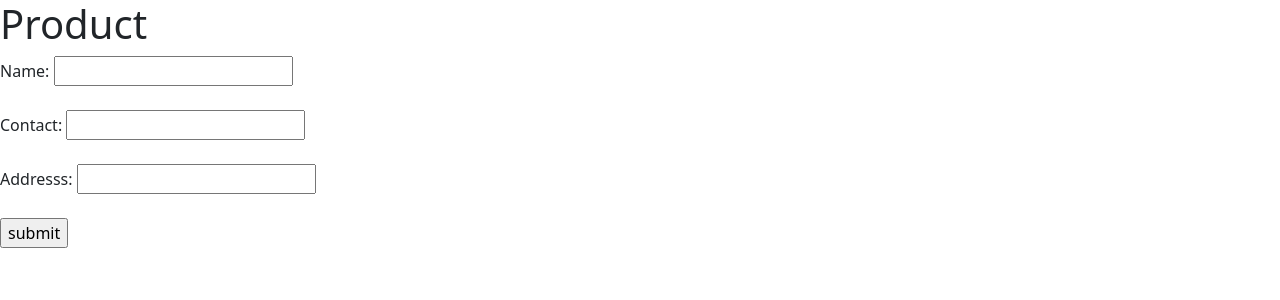
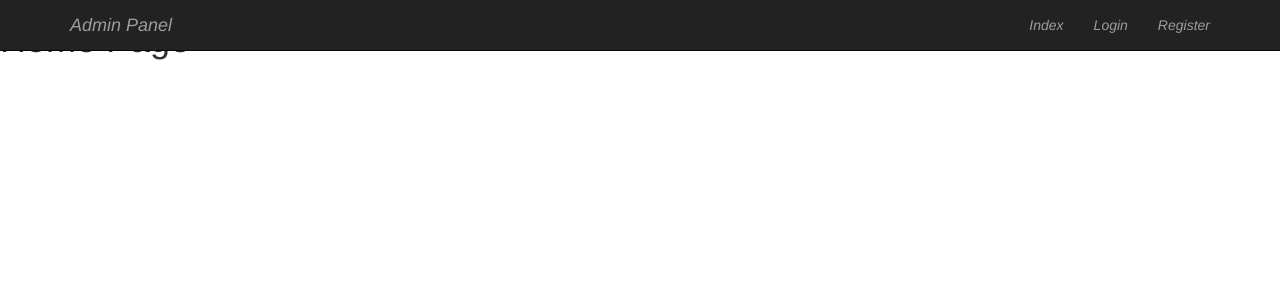
Before and after one commit to Geetha-Sekarr/Python, a Django app: page /Users in a window 1280 px wide. Shown: the top 300 px of the page. Run offline with Django 5.2, Linux system fonts and the light colour scheme; some libraries are stand-ins or nearby versions.

Commit message:
15-02-2025

```diff
--- a/myapp/templates/base.html
+++ b/myapp/templates/base.html
@@ -1,7 +1,9 @@
 {% include 'header.html'%}
+{% include 'navbar.html'%}
+
 <html>
     <head>
-        <title>Myapp</title>
+        <title>Navbar</title>
     </head>
     <body>
         {% block content %}
@@ -9,8 +11,3 @@
         {% endblock %}
     </body>
 </html>
-<script>
-    $(document).ready(function(){
-        $(".alert").hide(4000);
-    });
-</script>
--- /dev/null
+++ b/myapp/templates/css/style.css
@@ -0,0 +1,7 @@
+.navabar{
+   font-family:'Times New Roman';
+   padding:5px;
+}
+.color{
+    background-color:#006400;
+}
--- a/myapp/templates/header.html
+++ b/myapp/templates/header.html
@@ -1,3 +1,4 @@
 {% load static %}
 <link rel="stylesheet" href="{% static 'css/bootstrap.min.css' %}">
-<script src="{% static 'jquery/jquery.min.js'%}"></script>
+<link rel="stylesheet" href="{% static 'css/style.css'%}">
+<link rel="stylesheet" href="{% static 'myfont/css/all.min.css'%}">
--- a/myapp/templates/index.html
+++ b/myapp/templates/index.html
@@ -1,16 +1,4 @@
 {% extends 'base.html' %}
-<html>
-    <head>
-        <title>Home</title>
-    </head>
-    <body>
-        {% block content %}
-          <form action="Product">
-            <h1>Product</h1>
-            Name: <input type="text" name="mobile"><br><br>
-            Contact: <input type="text" name="contact"><br><br>
-            Addresss: <input type="text" name="address"><br><br>
-            <input type="submit" value="submit">
-        {% endblock %}
-    </body>
-</html>
+{% block content %}
+   <h1>Home Page</h1>
+{% endblock %}
--- /dev/null
+++ b/myapp/templates/navbar.html
@@ -0,0 +1,12 @@
+<nav class="navbar navbar-inverse navbar-fixed-top">
+  <div class="container">
+    <div class="navbar-header">
+        <a href="#" class="navbar-brand"><i class="fa fa-users">Admin Panel</i></a>
+    </div>
+    <ul class="nav navbar-nav navbar-right">
+        <li><a href="{% url 'index' %}"><i class="fa fa-index">Index</i></a></li>
+        <li><a href="{% url 'login' %}"><i class="fa fa-users">Login</i></a></li>
+        <li><a href="{% url 'register'%}"><i class="fa fa-users">Register</i></a></li>
+    </ul>
+  </div>
+</nav>
```
Also changed, not shown: djangoproject/settings.py (+6 -2 lines), 1 other file.
